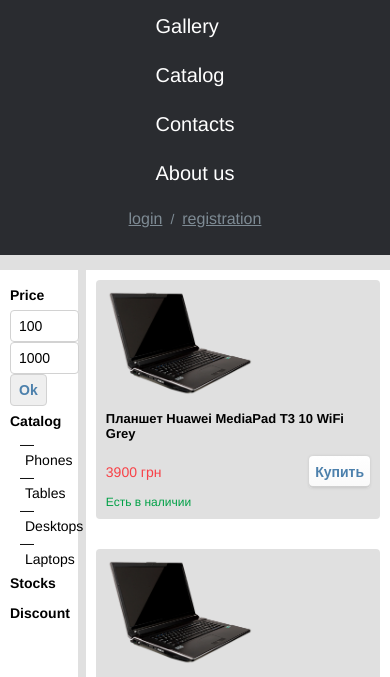
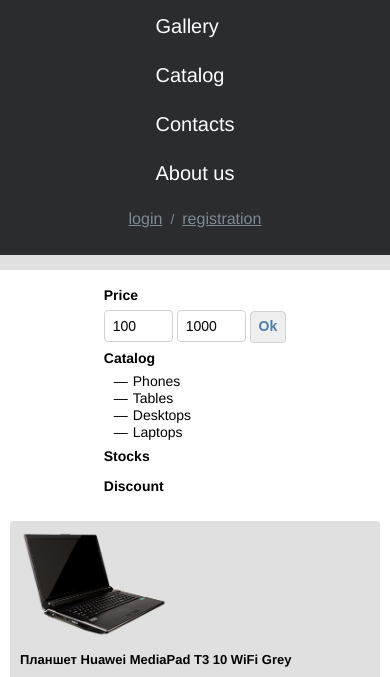
Before and after one commit to olgarozova/homework-1, a plain HTML site: page index.html in a window 390 px wide. Shown: the part 133-810 px from the top of the page. Drawn offline with Linux system fonts and the light colour scheme.

Commit message:
sidebar adaptive styles

```diff
--- a/index.html
+++ b/index.html
@@ -28,6 +28,7 @@
     </header>
     <div id="page">
         <aside>
+            <div class = "sidebar-content">
                 <span>Price</span>
                 <div class="price-filter">
                     <input type="number" value="100" min="0" max="1000" />
@@ -48,6 +49,7 @@
                         <li><a href="#">Discount</a></li>
                     </ul>
                 </nav>
+            </div>
         </aside>
         <main>
             <div class="product">
--- a/style.css
+++ b/style.css
@@ -215,22 +215,28 @@ input[type=number]::-webkit-outer-spin-button {
 }
 
 @media (max-width: 720px){
-    header,.social-links{
+    header,.social-links,#page{
         flex-direction: column;
     }
     header nav ul{
         flex-direction: column;
     }
-    header nav,footer nav {
+    header nav,footer nav,aside{
         width: auto;
+    }
+    main,main .product{
+        width: 100%;
     }
     header img{
         margin: 0 0 15px 0;
     }
-    main .product {
-        width: 100%;
-    }
     footer {
         align-items: flex-start;
     }
+    aside{
+        display: flex;
+    }
+    .sidebar-content{
+        margin: 0 auto;
+    }
 }
```
Lines whose indentation alone changed are shown as unchanged.
